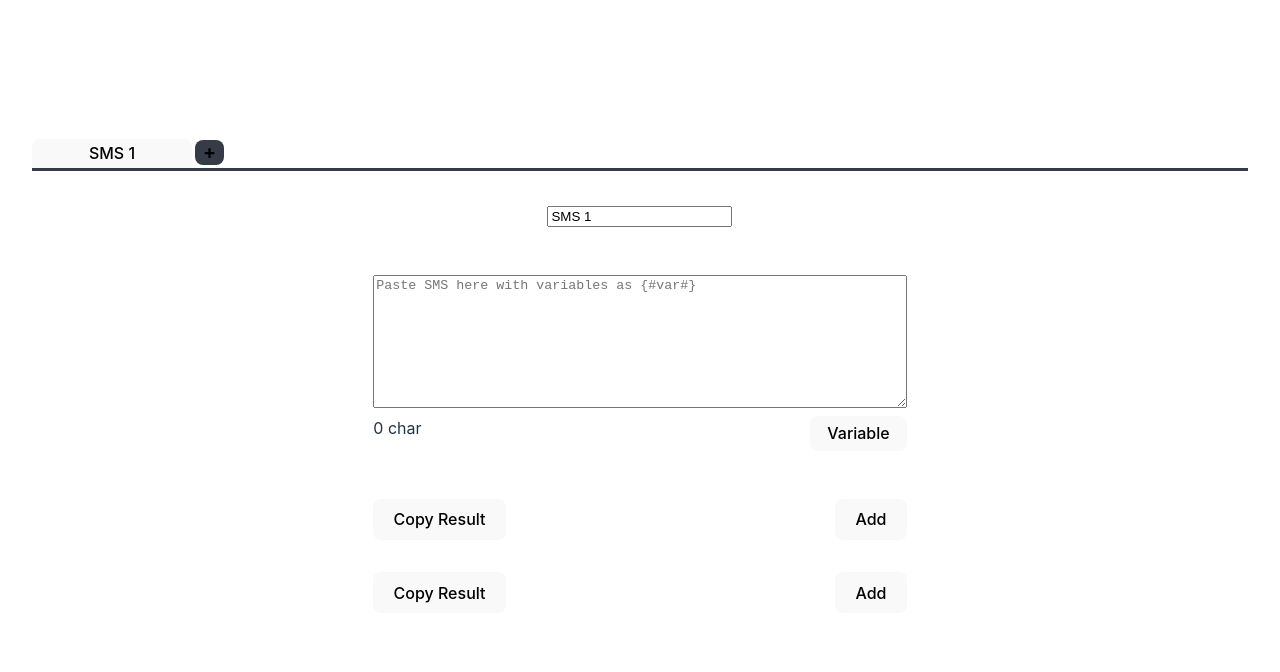
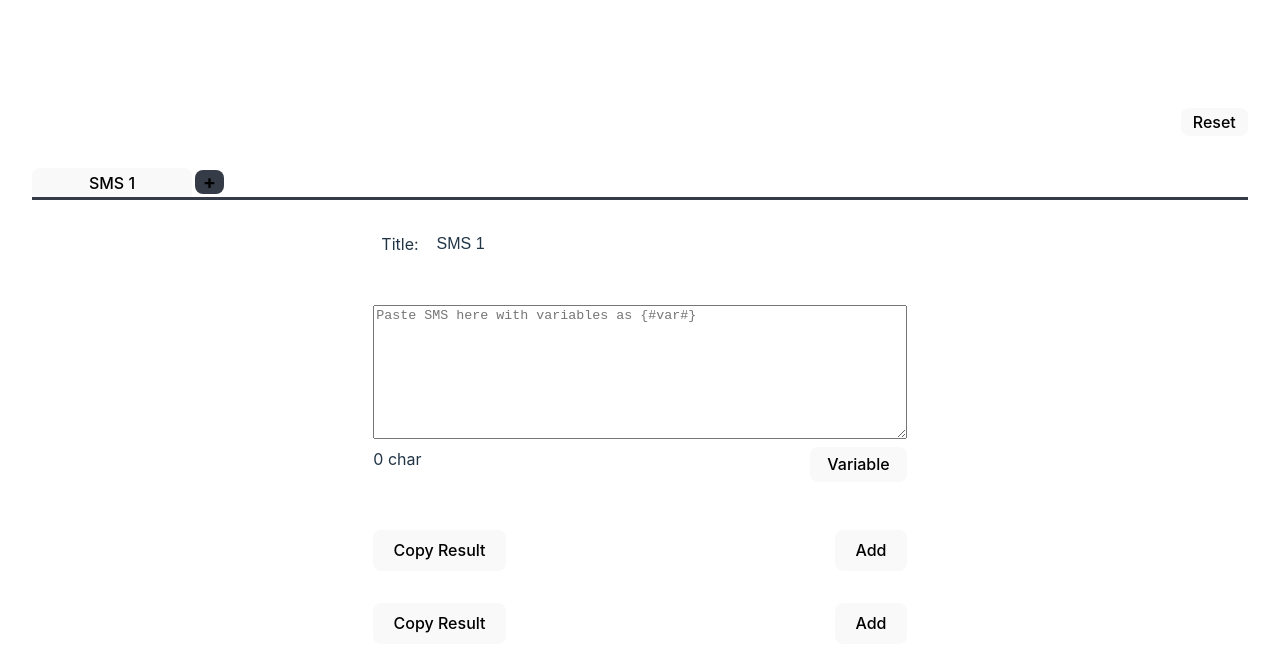
Before and after one commit to Necryl/Preview-SMS-with-variables, a React (Vite) app: page / in a window 1280 px wide. Shown: the top 672 px of the page. Built offline with nearby package versions, Linux system fonts and the light colour scheme.

Commit message:
implement local storage

```diff
--- a/src/App.css
+++ b/src/App.css
@@ -14,3 +14,12 @@
     display: grid;
     gap: 2em;
 }
+
+#reset {
+    justify-self: end;
+    padding: 0.2em 0.7em;
+}
+
+#reset:hover {
+    background-color: red;
+}
--- a/src/App.jsx
+++ b/src/App.jsx
@@ -2,6 +2,7 @@ import Page from "./Page";
 import "./App.css";
 import styled from "styled-components";
 import { useState } from "react";
+import { useEffect } from "react";
 
 const Nav = styled.div`
   display: flex;
@@ -63,8 +64,35 @@ const Nav = styled.div`
 `;
 
 function App() {
-  const [tabs, setTabs] = useState({});
-  const [currentTab, setCurrentTab] = useState(null);
+  const loadedTabs = loadTabs();
+  const [tabs, setTabs] = useState(loadedTabs ? loadedTabs.list : {});
+  const [currentTab, setCurrentTab] = useState(
+    loadedTabs ? loadedTabs.current : 0,
+  );
+
+  function loadTabs() {
+    const savedTabs = {
+      list: JSON.parse(localStorage.getItem("tabs")),
+      current: JSON.parse(localStorage.getItem("currentTab")),
+    };
+
+    if (savedTabs.list && savedTabs.current) {
+      return savedTabs;
+    }
+  }
+
+  function saveTabs() {
+    localStorage.setItem("tabs", JSON.stringify(tabs));
+    localStorage.setItem("currentTab", JSON.stringify(currentTab));
+  }
+  useEffect(() => {
+    const timeoutId = setTimeout(() => {
+      saveTabs();
+    }, 100); // Adjust delay as needed (300ms here)
+
+    return () => clearTimeout(timeoutId); // Clear timeout if input changes within delay
+  }, [tabs, currentTab]);
+
   function createTab() {
     const result = structuredClone(tabs);
     const keys = Object.keys(tabs);
@@ -100,6 +128,15 @@ function App() {
   }
   return (
     <div id="App">
+      <button
+        id="reset"
+        onClick={() => {
+          localStorage.clear();
+          location.reload();
+        }}
+      >
+        Reset
+      </button>
       <Nav>
         {Object.keys(tabs).map((key, i) => (
           <button className="tab" onClick={() => setCurrentTab(key)} key={i}>
@@ -124,7 +161,7 @@ function App() {
         </button>
       </Nav>
       <Page
-        dataId={currentTab}
+        dataId={Number(currentTab)}
         setTitle={(title) => {
           setTitle(currentTab, title);
         }}
--- a/src/Instance.jsx
+++ b/src/Instance.jsx
@@ -8,7 +8,7 @@ function Instance({ data, index, onVarChange, deleteInstance, copyFunc }) {
     const timeoutId = setTimeout(() => {}, 300); // Adjust delay as needed (300ms here)
     onVarChange(vars);
     return () => clearTimeout(timeoutId); // Clear timeout if input changes within delay
-  }, [vars, onVarChange]);
+  }, [vars]);
 
   return (
     <div className="instance">
@@ -25,6 +25,7 @@ function Instance({ data, index, onVarChange, deleteInstance, copyFunc }) {
           return (
             <div className="var" key={"var" + i}>
               <label
+                className="copy"
                 onClick={() => {
                   copyFunc(value);
                 }}
--- a/src/Page.css
+++ b/src/Page.css
@@ -3,6 +3,32 @@
     gap: 3em;
     max-width: 1280px;
     justify-content: center;
+}
+
+#Page #title {
+    display: grid;
+    grid-template-columns: auto 1fr;
+    gap: 1em;
+    border-bottom: 1px solid transparent;
+    padding: 0em 0.5em;
+}
+
+#Page #title input {
+    background: inherit;
+    border: none;
+    border-bottom: 1px solid transparent;
+    color: inherit;
+
+    font-size: 1em;
+    transition: 0.1s;
+}
+#Page #title input:is(:hover, :focus, :active) {
+    border-bottom-color: white;
+}
+#Page #title input:is(:focus, :active) {
+    border: none;
+    outline: none;
+    border-bottom: 1px solid;
 }
 
 #input textarea {
@@ -63,6 +89,9 @@
     grid-template-columns: auto 1fr auto;
     gap: 1em;
     padding: 0.3em;
+}
+
+.copy {
     border-radius: 0.25em;
     background-color: var(--bgCol);
     color: var(--col);
@@ -70,7 +99,7 @@
     --col: inherit;
 }
 
-.instance label:active {
+.copy:active {
     --bgCol: cyan;
     --col: black;
 }
--- a/src/Page.jsx
+++ b/src/Page.jsx
@@ -1,14 +1,60 @@
 import React, { useState, useRef, useEffect } from "react";
 import Instance from "./Instance.jsx";
 import "./Page.css";
+import PropTypes from "prop-types";
 
 function Page({ dataId, setTitle, title }) {
-  const [input, setInput] = useState("");
-  const [variableCount, setVariableCount] = useState(0);
-  const [variableValues, setVariableValues] = useState({});
-  const instanceCounter = useRef(0);
+  const dataLoaded = loadData();
+  const [input, setInput] = useState(dataLoaded ? dataLoaded.input : "");
+  const [variableCount, setVariableCount] = useState(
+    dataLoaded ? dataLoaded.variableCount : 0,
+  );
+  const [variableValues, setVariableValues] = useState(
+    dataLoaded ? dataLoaded.variableValues : {},
+  );
+  const instanceCounter = useRef(dataLoaded ? dataLoaded.instanceCounter : 0);
+
+  function loadData() {
+    const data = localStorage.getItem(dataId);
+    if (data) {
+      const parsedData = JSON.parse(data);
+      return parsedData;
+    }
+  }
+
+  useEffect(() => {
+    const timeoutId = setTimeout(() => {
+      const newData = loadData();
+      if (newData) {
+        setInput(newData.input);
+        setVariableCount(newData.variableCount);
+        setVariableValues(newData.variableValues);
+        instanceCounter.current = newData.instanceCounter;
+      }
+    }, 300); // Adjust delay as needed (300ms here)
+
+    return () => clearTimeout(timeoutId); // Clear timeout if input changes within delay
+  }, [dataId]);
+
+  function saveData() {
+    const data = {
+      input,
+      variableCount,
+      variableValues,
+      instanceCounter: instanceCounter.current,
+    };
+    localStorage.setItem(dataId, JSON.stringify(data));
+  }
+  useEffect(() => {
+    const timeoutId = setTimeout(() => {
+      saveData();
+    }, 300); // Adjust delay as needed (300ms here)
+
+    return () => clearTimeout(timeoutId); // Clear timeout if input changes within delay
+  }, [input, variableCount, variableValues, instanceCounter.current]);
 
   if (Object.keys(variableValues).length === 0 && variableCount > 0) {
+    console.log("creating new instance if statement");
     createNewInstance();
   }
   function deleteInstance(id) {
@@ -111,15 +157,17 @@ function Page({ dataId, setTitle, title }) {
 
   return (
     <div id="Page">
-      <div id="title">
+      <label id="title" className="copy" onClick={() => copyToClipboard(title)}>
+        Title:
         <input
           type="text"
           value={title}
+          onClick={(e) => e.stopPropagation()}
           onChange={(e) => {
             setTitle(e.target.value);
           }}
         />
-      </div>
+      </label>
       <div id="input">
         <textarea
           id="inputElem"
@@ -200,4 +248,10 @@ function Page({ dataId, setTitle, title }) {
   );
 }
 
+Page.propTypes = {
+  dataId: PropTypes.number,
+  setTitle: PropTypes.func,
+  title: PropTypes.string,
+};
+
 export default Page;
```
